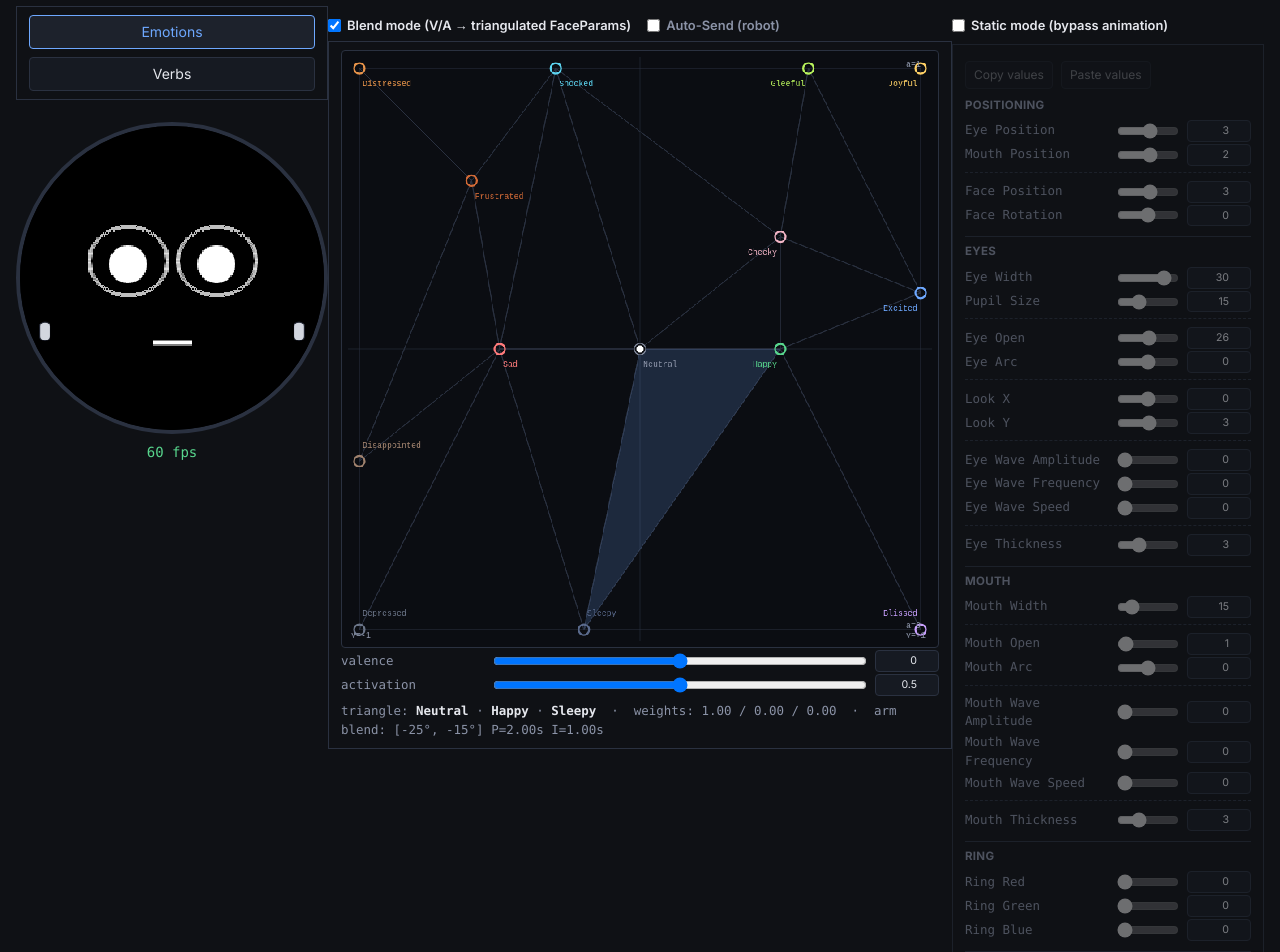
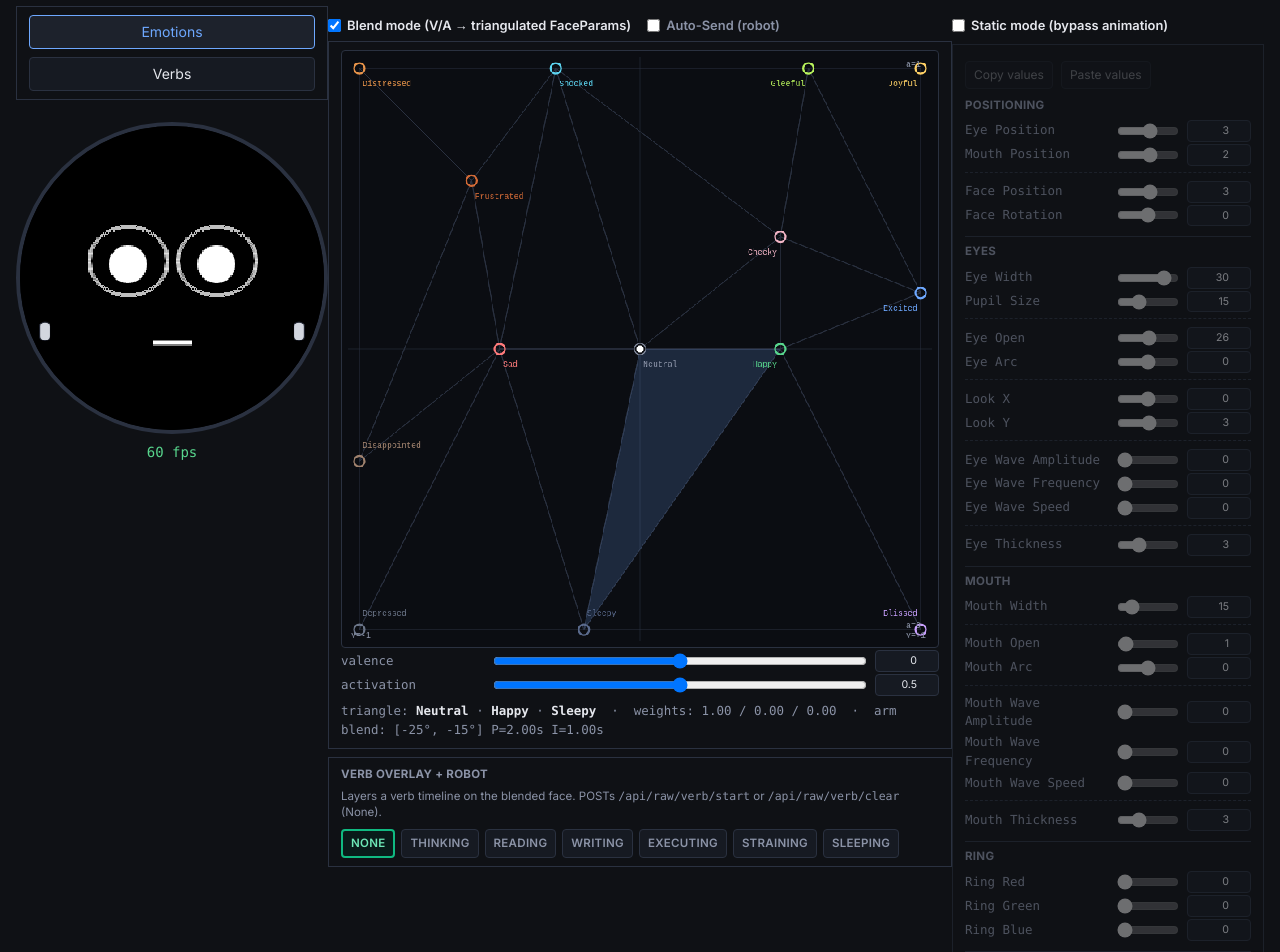
Before and after one commit to lachlansleight/claude-code-wrapper, a Next.js app in the folder face-editor/: page / in a window 1280 px wide. Shown: the top 952 px of the page. Built offline with nearby package versions, Linux system fonts and the light colour scheme.

Commit message:
fix: Ensure emotions + verbs blend properly in verb mode

```diff
--- /dev/null
+++ b/face-editor/src/app/_components/face-editor/EmotionButtons.tsx
@@ -0,0 +1,41 @@
+"use client";
+
+import type { FrameController } from "../../_lib/face-engine/frameController";
+import { postRaw } from "../../_lib/face-editor/bridge";
+import { EMOTION_COLOR } from "../../_lib/face-editor/simulatorLayout";
+import Panel from "./atoms/Panel";
+
+export function EmotionButtons({ fc }: { fc: FrameController }) {
+  const tri = fc.emotionTriangulation();
+  return (
+    <Panel className="mt-2">
+      <h4 className="mb-1.5 mt-0 text-[0.72em] font-bold uppercase tracking-wide text-face-muted">
+        Base emotion (V/A) + robot
+      </h4>
+      <p className="mb-2 text-[0.72em] leading-snug text-face-muted">
+        Sets the blended face under the verb preview and POSTs{" "}
+        <span className="font-mono">/api/raw/emotion/set-both</span> with the
+        anchor&apos;s valence and arousal.
+      </p>
+      <div className="flex flex-wrap gap-1.5">
+        {tri.anchors.map((an) => {
+          const bg = EMOTION_COLOR[an.emotion] || "#4a5568";
+          return (
+            <button
+              key={an.emotion}
+              type="button"
+              className="rounded border border-face-border px-2 py-1 text-[0.72em] font-semibold uppercase tracking-wide text-face-bg shadow-sm hover:opacity-95"
+              style={{ backgroundColor: bg }}
+              onClick={() => {
+                fc.setVerbPreviewBaseVa(an.v, an.a);
+                void postRaw("/api/raw/emotion/set-both", { v: an.v, a: an.a });
+              }}
+            >
+              {an.emotion}
+            </button>
+          );
+        })}
+      </div>
+    </Panel>
+  );
+}
--- a/face-editor/src/app/_components/face-editor/FaceSimulator.tsx
+++ b/face-editor/src/app/_components/face-editor/FaceSimulator.tsx
@@ -24,11 +24,13 @@ import { formatKBaseTargetsCpp } from "../../_lib/face-editor/cppRowFormat";
 import { postRaw } from "../../_lib/face-editor/bridge";
 import { OVERLAY_MAP } from "../../_lib/face-editor/simulatorLayout";
 import { BlendPanel } from "./BlendPanel";
+import { EmotionButtons } from "./EmotionButtons";
 import { EmotionPointInspector } from "./EmotionPointInspector";
 import { FaceStage } from "./FaceStage";
 import { KeyframeInspector } from "./KeyframeInspector";
 import { StaticModePanel } from "./StaticModePanel";
 import { VerbTimelinePanel, type VerbTimelineName } from "./VerbTimelinePanel";
+import { VerbButtons } from "./VerbButtons";
 import PanelModeSwitcher from "./PanelModeSwitcher";
 
 export function FaceSimulator() {
@@ -137,6 +139,7 @@ export function FaceSimulator() {
 
   const setModeBlend = useCallback(() => {
     verbDropdownAwaitingEngineRef.current = false;
+    fc.setBlendVerbPreview(null);
     setSimulatorMode("blend");
     setBlendOn(true);
     setStaticOn(false);
@@ -146,6 +149,9 @@ export function FaceSimulator() {
   }, [fc]);
 
   const setModeVerbTimeline = useCallback(() => {
+    const va = fc.blendVA();
+    fc.setBlendVerbPreview(null);
+    fc.setVerbPreviewBaseVa(va.v, va.a);
     setBlendOn(false);
     setStaticOn(false);
     fc.setStaticMode(false);
@@ -199,10 +205,23 @@ export function FaceSimulator() {
     }
   }, [staticOn, verbTimelineMode, setModeBlend]);
 
+  /**
+   * `FrameController.tick()` only samples verb timelines when `currentExpression`
+   * is that verb. Without this, the UI can be in verb-timeline mode while the
+   * engine is still on Neutral / blend pick — face and sliders stay frozen.
+   */
+  useEffect(() => {
+    if (!verbTimelineMode) return;
+    resetVerbTransition();
+    fc.requestExpression(verbTimelineName);
+  }, [verbTimelineMode, verbTimelineName, fc]);
+
   useEffect(() => {
     if (!verbTimelineMode) return;
     if (!currentExpr.startsWith("Verb")) {
       verbDropdownAwaitingEngineRef.current = false;
+      resetVerbTransition();
+      fc.requestExpression(verbTimelineName);
       return;
     }
     if (verbDropdownAwaitingEngineRef.current) {
@@ -216,7 +235,7 @@ export function FaceSimulator() {
       setVerbPlayheadMs(0);
       setVerbSelectedKeyframe(null);
     }
-  }, [verbTimelineMode, currentExpr, verbTimelineName]);
+  }, [verbTimelineMode, currentExpr, verbTimelineName, fc]);
 
   useEffect(() => {
     if (!verbTimelineMode) {
@@ -435,9 +454,6 @@ export function FaceSimulator() {
   async function onExpressionClick(name: string): Promise<void> {
     verbDropdownAwaitingEngineRef.current = false;
     fc.requestExpression(name);
-    await handleExpressionBridge(name, {
-      emotionTriangulation: fc.emotionTriangulation(),
-    });
     if (verbTimelineMode && name.startsWith("Verb")) {
       setVerbTimelineName(name as VerbTimelineName);
     }
@@ -455,7 +471,6 @@ export function FaceSimulator() {
     verbDropdownAwaitingEngineRef.current = false;
     await postRaw("/api/raw/verb/clear", {});
     fc.requestExpression("Neutral");
-    await handleExpressionBridge("Neutral");
   }
 
   const expressions = fc.expressions();
@@ -486,6 +501,7 @@ export function FaceSimulator() {
 
         <div className="col-span-6">
           {!verbTimelineMode ? (
+            <>
               <BlendPanel
                 fc={fc}
                 blendOn={blendOn}
@@ -498,7 +514,10 @@ export function FaceSimulator() {
                 onBlendVaCommit={syncStaticSlidersFromBlendedParams}
                 onEmotionPointSelect={onEmotionPointSelect}
               />
+              {blendOn && !staticOn ? <VerbButtons fc={fc} /> : null}
+            </>
           ) : (
+            <>
               <VerbTimelinePanel
                 selectedVerb={verbTimelineName}
                 onVerbChange={(v) => {
@@ -519,6 +538,8 @@ export function FaceSimulator() {
                 }}
                 onLoopDurationMsCommit={commitVerbLoopDurationMs}
               />
+              <EmotionButtons fc={fc} />
+            </>
           )}
         </div>
         <div className="col-span-3">
--- /dev/null
+++ b/face-editor/src/app/_components/face-editor/VerbButtons.tsx
@@ -0,0 +1,72 @@
+"use client";
+
+import { useState } from "react";
+import {
+  expressionIndexFromName,
+  type Expression,
+} from "../../_lib/face-engine/FACE_CONFIG_DATA";
+import type { FrameController } from "../../_lib/face-engine/frameController";
+import { postRaw } from "../../_lib/face-editor/bridge";
+import { robotVerbStartSlug } from "../../_lib/face-editor/robotVerbBridge";
+import { VERB_TIMELINE_NAMES } from "./VerbTimelinePanel";
+import Panel from "./atoms/Panel";
+
+export function VerbButtons({ fc }: { fc: FrameController }) {
+  const [activeVerb, setActiveVerb] = useState<Expression | null>(() =>
+    fc.blendVerbPreview(),
+  );
+
+  return (
+    <Panel className="mt-2">
+      <h4 className="mb-1.5 mt-0 text-[0.72em] font-bold uppercase tracking-wide text-face-muted">
+        Verb overlay + robot
+      </h4>
+      <p className="mb-2 text-[0.72em] leading-snug text-face-muted">
+        Layers a verb timeline on the blended face. POSTs{" "}
+        <span className="font-mono">/api/raw/verb/start</span> or{" "}
+        <span className="font-mono">/api/raw/verb/clear</span> (None).
+      </p>
+      <div className="flex flex-wrap gap-1.5">
+        <button
+          type="button"
+          className={
+            activeVerb === null
+              ? "rounded border-2 border-emerald-500 bg-emerald-950/40 px-2 py-1 text-[0.72em] font-semibold uppercase tracking-wide text-emerald-300"
+              : "rounded border border-face-border bg-face-panel px-2 py-1 text-[0.72em] font-semibold uppercase tracking-wide text-face-muted hover:border-face-text hover:text-face-text"
+          }
+          onClick={() => {
+            fc.setBlendVerbPreview(null);
+            setActiveVerb(null);
+            void postRaw("/api/raw/verb/clear", {});
+          }}
+        >
+          None
+        </button>
+        {VERB_TIMELINE_NAMES.map((name) => {
+          const expr = expressionIndexFromName(name) as Expression;
+          const slug = robotVerbStartSlug(expr);
+          const on = activeVerb === expr;
+          return (
+            <button
+              key={name}
+              type="button"
+              className={
+                on
+                  ? "rounded border-2 border-sky-500 bg-sky-950/40 px-2 py-1 text-[0.72em] font-semibold uppercase tracking-wide text-sky-200"
+                  : "rounded border border-face-border bg-face-panel px-2 py-1 text-[0.72em] font-semibold uppercase tracking-wide text-face-muted hover:border-face-text hover:text-face-text"
+              }
+              onClick={() => {
+                if (!slug) return;
+                fc.setBlendVerbPreview(expr);
+                setActiveVerb(expr);
+                void postRaw("/api/raw/verb/start", { verb: slug });
+              }}
+            >
+              {name.replace(/^Verb/, "")}
+            </button>
+          );
+        })}
+      </div>
+    </Panel>
+  );
+}
--- /dev/null
+++ b/face-editor/src/app/_lib/face-editor/robotVerbBridge.ts
@@ -0,0 +1,14 @@
+import { EXPRESSIONS, Expression, EXPRESSION_COUNT } from "../face-engine/FACE_CONFIG_DATA";
+
+/** Slug for `POST /api/raw/verb/start` body `{ verb: "<slug>" }` (e.g. `thinking`). */
+export function robotVerbStartSlug(verb: Expression): string | null {
+  const vi = verb as number;
+  if (!Number.isFinite(vi) || vi < 0 || vi >= EXPRESSION_COUNT) return null;
+  const list = EXPRESSIONS as readonly string[];
+  const name = list[vi];
+  if (typeof name !== "string") return null;
+  if (!name.startsWith("Verb")) return null;
+  const tail = name.slice(4);
+  if (!tail) return null;
+  return tail.charAt(0).toLowerCase() + tail.slice(1);
+}
--- a/face-editor/src/app/_lib/face-engine/frameController.ts
+++ b/face-editor/src/app/_lib/face-engine/frameController.ts
@@ -225,6 +225,18 @@ export interface FrameController {
   verbTimelines(): MutableVerbTimeline[];
   /** When set, `tick()` uses `timeMs` as verb phase for that verb instead of wall-clock verb time. */
   setVerbTimelinePreview(p: { verb: Expression; timeMs: number } | null): void;
+  /**
+   * While verb timeline preview is active, smooth the base face toward this blended
+   * V/A point instead of the verb expression row in `kBaseTargets`.
+   */
+  setVerbPreviewBaseVa(v: number, a: number): void;
+  verbPreviewBaseVa(): { v: number; a: number };
+  /**
+   * When blend mode is on, optionally sample this verb timeline on top of the blended face.
+   * Use `null` for no verb overlay (matches bridge `POST /api/raw/verb/clear`).
+   */
+  setBlendVerbPreview(verb: Expression | null): void;
+  blendVerbPreview(): Expression | null;
   setStaticOverride(partial: {
     params?: Partial<FaceParams>;
     blinkAmt?: number;
@@ -330,6 +342,12 @@ export function createFrameController(
   let sPrevArmDriverEmotion = false;
 
   let sVerbTimelinePreview: { verb: Expression; timeMs: number } | null = null;
+
+  /** Base emotion (V/A) under verb-timeline preview — see `setVerbPreviewBaseVa`. */
+  let sVerbPreviewBaseVa = { v: 0, a: 0.5 };
+  /** Optional verb layered in blend-mode tick — see `setBlendVerbPreview`. */
+  let sBlendVerbPreview: Expression | null = null;
+  let sBlendVerbEnteredMs = 0;
 
   const resolveLiveVerbTable: VerbTimelineTableResolver = (verb: Expression) =>
     liveVerbTimelines.find((t) => t.verb === verb);
@@ -746,10 +764,19 @@ export function createFrameController(
     const emoAlpha =
       1.0 - Math.exp(-emoDt / animCfg().emotion_geometry_smooth_tau_ms);
 
-    const targetRow: ParamI16[] | null = [...liveBaseTargets[exprIdx]!];
-    if (targetRow) {
-      smoothFaceValuesToward(sSmoothed, targetRow, emoAlpha);
+    let targetRow: ParamI16[] = [...liveBaseTargets[exprIdx]!];
+    if (
+      sVerbTimelinePreview !== null &&
+      expressionUsesVerbTimeline(exprEnum) &&
+      emotionBlend.ready()
+    ) {
+      const blended = emotionBlend.blendedFaceParamsIndexed(
+        sVerbPreviewBaseVa.v,
+        sVerbPreviewBaseVa.a,
+      );
+      if (blended) targetRow = [...blended];
     }
+    smoothFaceValuesToward(sSmoothed, targetRow, emoAlpha);
 
     if (exprEnum !== sLastVerbForXfade) {
       sFromBobAmp = sLastBobAmp;
@@ -932,10 +959,19 @@ export function createFrameController(
         strength: 0,
       }),
     );
+    let blendVerbPhaseExpr: Expression = Expression.Count;
+    let blendVerbTimeMs = 0;
+    if (
+      sBlendVerbPreview !== null &&
+      expressionUsesVerbTimeline(sBlendVerbPreview)
+    ) {
+      blendVerbPhaseExpr = sBlendVerbPreview;
+      blendVerbTimeMs = Math.max(0, t - sBlendVerbEnteredMs);
+    }
     sampleEffectiveVerb(
-      Expression.Count,
+      blendVerbPhaseExpr,
       t,
-      0,
+      blendVerbTimeMs,
       verbHas,
       verbVals,
       resolveLiveVerbTable,
@@ -1140,6 +1176,29 @@ export function createFrameController(
       sVerbTimelinePreview = p;
     },
 
+    setVerbPreviewBaseVa(v: number, a: number): void {
+      if (typeof v === "number")
+        sVerbPreviewBaseVa.v = Math.max(-1, Math.min(1, v));
+      if (typeof a === "number")
+        sVerbPreviewBaseVa.a = Math.max(0, Math.min(1, a));
+    },
+
+    verbPreviewBaseVa(): { v: number; a: number } {
+      return { ...sVerbPreviewBaseVa };
+    },
+
+    setBlendVerbPreview(verb: Expression | null): void {
+      if (verb !== null && !expressionUsesVerbTimeline(verb)) return;
+      if (verb === sBlendVerbPreview) return;
+      sBlendVerbPreview = verb;
+      sBlendVerbEnteredMs = now();
+      resetVerbTransition();
+    },
+
+    blendVerbPreview(): Expression | null {
+      return sBlendVerbPreview;
+    },
+
     setStaticOverride(partial: {
       params?: Partial<FaceParams>;
       blinkAmt?: number;
```
Lines whose indentation alone changed are shown as unchanged.
